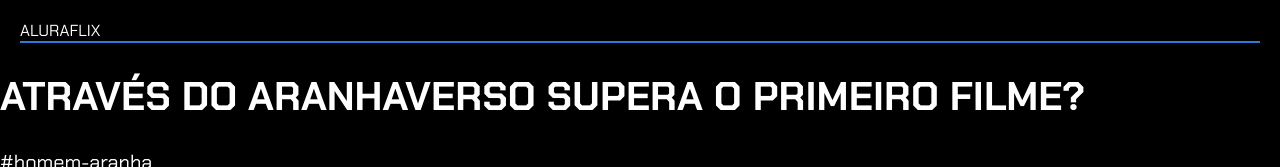
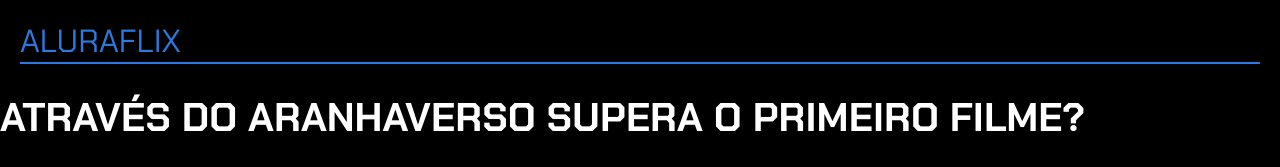
Before and after one commit to Fredmangrich/Aluraflix2025fredBD, a plain HTML site: page index.html in a window 1280 px wide. Shown: the top 167 px of the page. Drawn offline with Linux system fonts and the light colour scheme.

Commit message:
fonte e cor do header

```diff
--- a/style.css
+++ b/style.css
@@ -13,4 +13,6 @@ p {
 header{
     border-bottom: solid 2px rgb(42, 122, 228);
     margin: 20px;
+    font-size: 32px;
+    color: rgb(42, 122, 228);
 }
```
